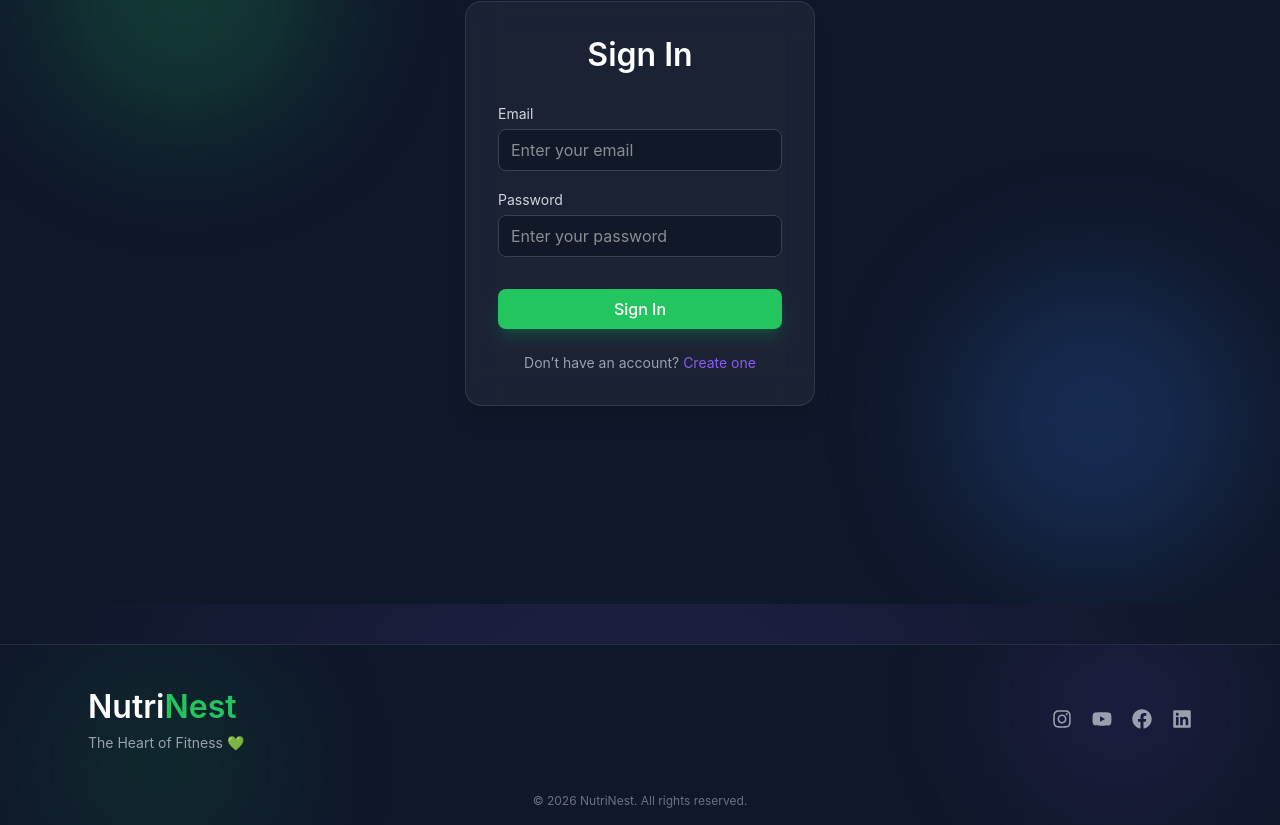
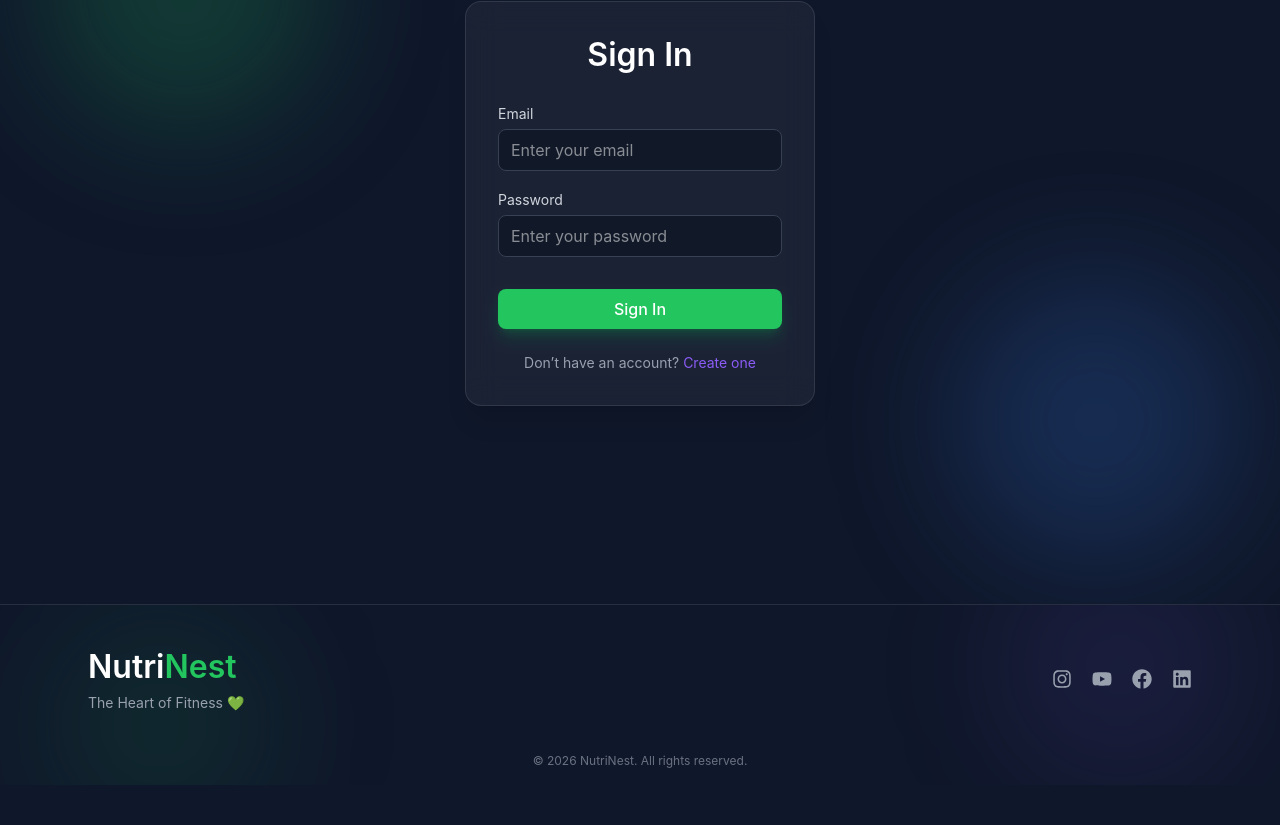
Before and after one commit to SuyashChavanOfficial/NutriNest, a React (Vite) app in the folder Frontend/: page /signin in a window 1280 px wide. Shown: the part 272-1097 px from the top of the page. After the commit the page ends 1057 px from the top, so only its background shows below. Built offline with nearby package versions, Linux system fonts and the light colour scheme.

Commit message:
fix: remove gap between dashboard and footer

```diff
--- a/Frontend/src/components/Footer.jsx
+++ b/Frontend/src/components/Footer.jsx
@@ -3,7 +3,7 @@ import { FaInstagram, FaYoutube, FaFacebook, FaLinkedin } from "react-icons/fa";
 
 export const Footer = () => {
   return (
-    <footer className="bg-[#0F172A] border-t border-white/10 mt-10 relative overflow-hidden">
+    <footer className="bg-[#0F172A] border-t border-white/10 relative overflow-hidden">
       {/* Glow Effects */}
       <div className="absolute w-60 h-60 bg-[#22C55E]/10 blur-3xl rounded-full top-0 left-10"></div>
       <div className="absolute w-60 h-60 bg-[#8B5CF6]/10 blur-3xl rounded-full bottom-0 right-10"></div>
```
